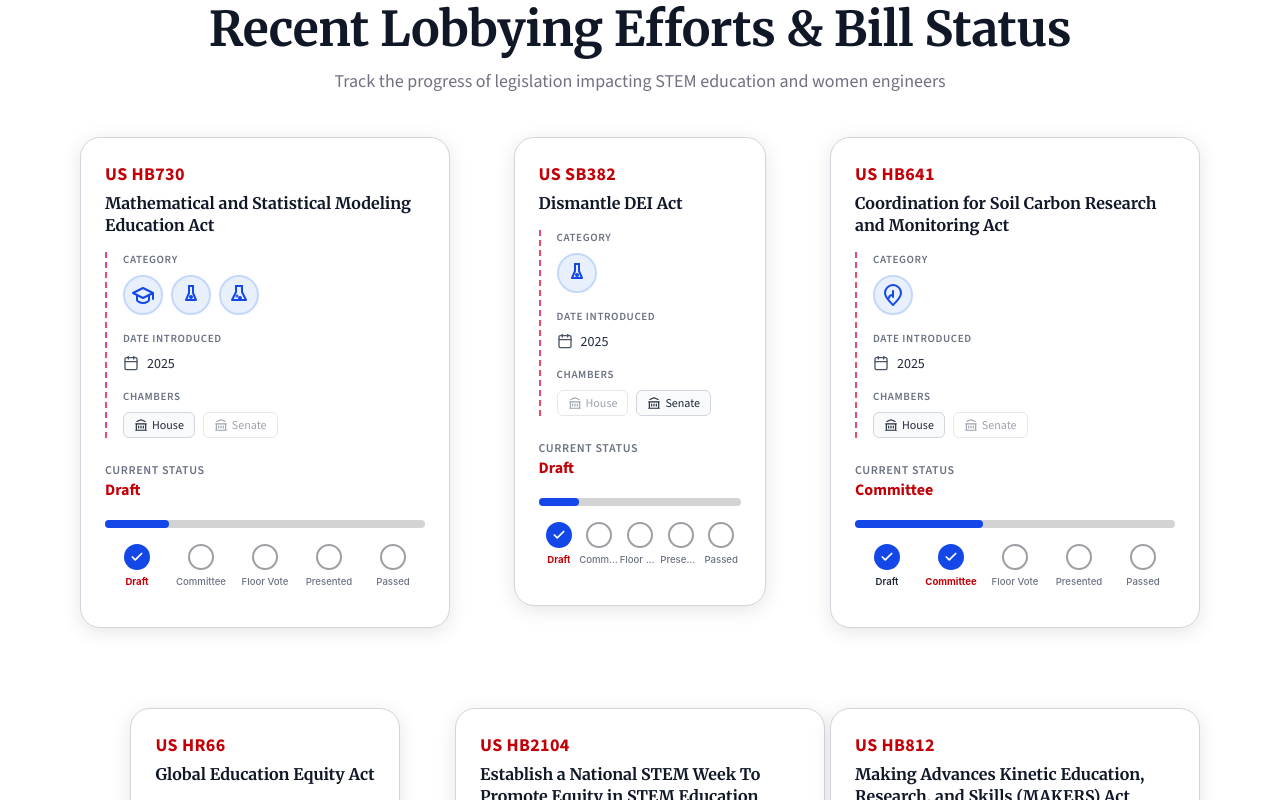
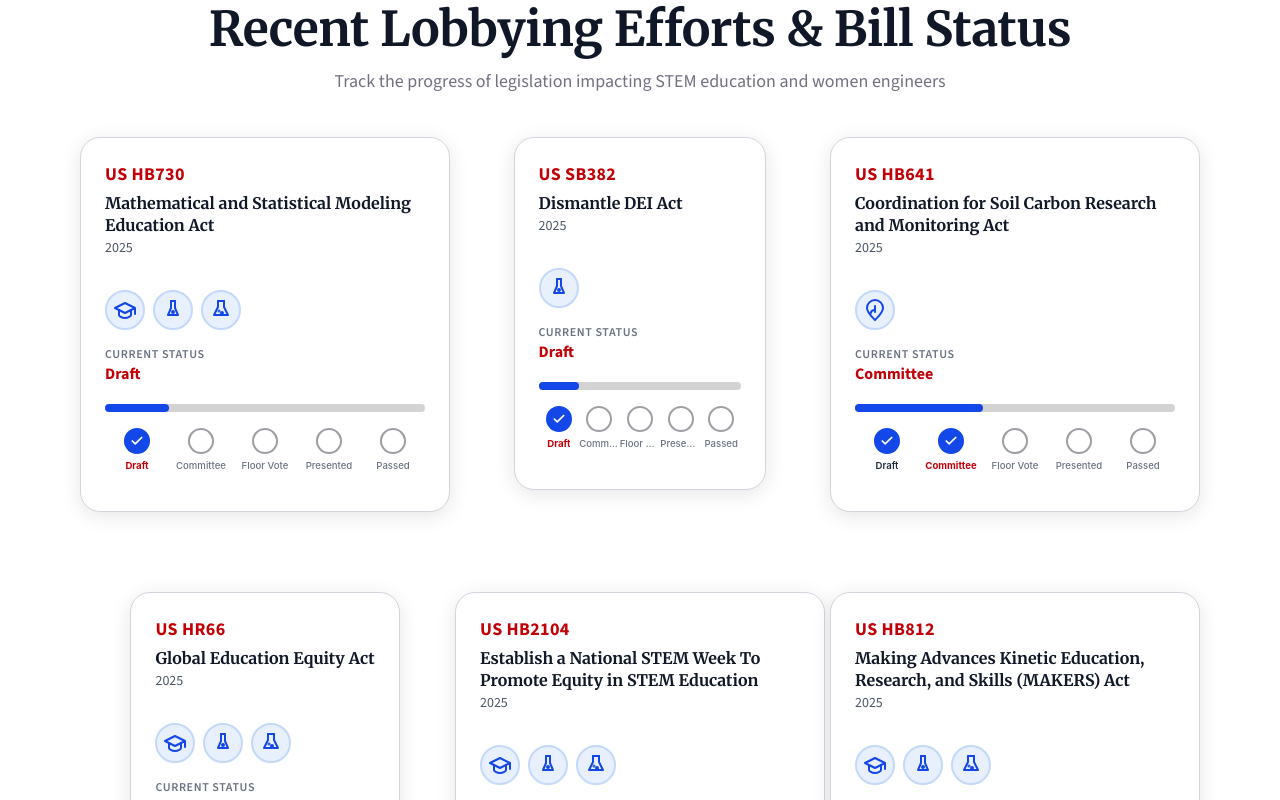
Before and after one commit to swe-ucla/lobbying-website, a React (Create React App) app: page / in a window 1280 px wide. Shown: the part 1340-2140 px from the top of the page. Built offline with nearby package versions, Linux system fonts and the light colour scheme.

Commit message:
fixed more details

```diff
--- a/src/BillDetail.js
+++ b/src/BillDetail.js
@@ -71,6 +71,7 @@ function BillDetail() {
                         categories={bill.categories}
                         status="Committee"
                         legiscanLink={bill.legiscanLink}
+                        sidebar
                     />
                 </aside>
 
--- a/src/BillWidget.js
+++ b/src/BillWidget.js
@@ -60,12 +60,14 @@ export default function BillWidget({
   summary,
   details_url,
   legiscanLink,
-  expanded = false
+  expanded = false,
+  sidebar = false
 }) {
   const currentStep = STATUSES.indexOf(status);
   const chambers = getChambers(number);
 
-    if (!expanded) {
+    // Detailed sidebar card (Bill Detail page)
+    if (sidebar) {
       return (
         <div className="bill-widget">
           <div className="bill-left">
@@ -139,6 +141,8 @@ export default function BillWidget({
       );
     }
 
+    // Expanded card with summary (Gallery page)
+    if (expanded) {
       return (
         <div className="bill-widget bill-widget--expanded">
           <div className="bill-left">
@@ -174,3 +178,29 @@ export default function BillWidget({
         </div>
       );
     }
+
+    // Default simple card (Home page)
+    return (
+      <div className="bill-widget">
+        <div className="bill-left">
+          <div className="bill-header">
+            <span className="bill-number">{number}</span>
+            <h2 className="bill-title">{title}</h2>
+            <span className="bill-date">{date}</span>
+          </div>
+
+          {categories.length > 0 && (
+            <div className="bill-categories">
+              {categories.map((cat, i) => (
+                <div key={i} className="category-circle" title={cat}>
+                  <CategoryIcon category={cat} />
+                </div>
+              ))}
+            </div>
+          )}
+
+          <BillProgressBar currentStep={currentStep} />
+        </div>
+      </div>
+    );
+}
```
Lines whose indentation alone changed are shown as unchanged.
